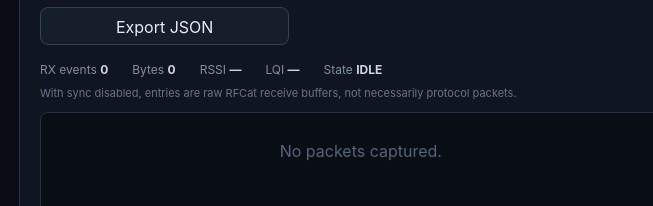
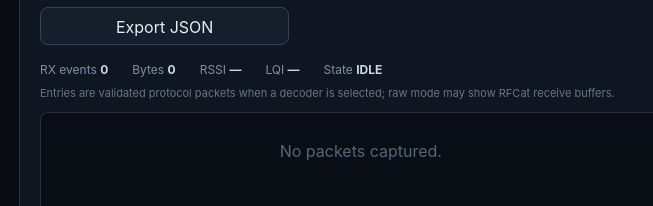
Before and after one commit to jimilinuxguy/rfcat-web, a website with bundled scripts: page index.html in a window 1280 px wide. Shown: the part 914-1120 px from the top of the page, 55-708 px from the left. Built offline with nearby package versions, Linux system fonts and the light colour scheme.

Commit message:
Clarify RX capture status text

```diff
--- a/index.html
+++ b/index.html
@@ -365,8 +365,8 @@
                 </div>
 
                 <p class="hint receiver-hint">
-                    With sync disabled, entries are raw RFCat
-                    receive buffers, not necessarily protocol packets.
+                    Entries are validated protocol packets when a decoder is selected;
+                    raw mode may show RFCat receive buffers.
                 </p>
 
                 <div
```
